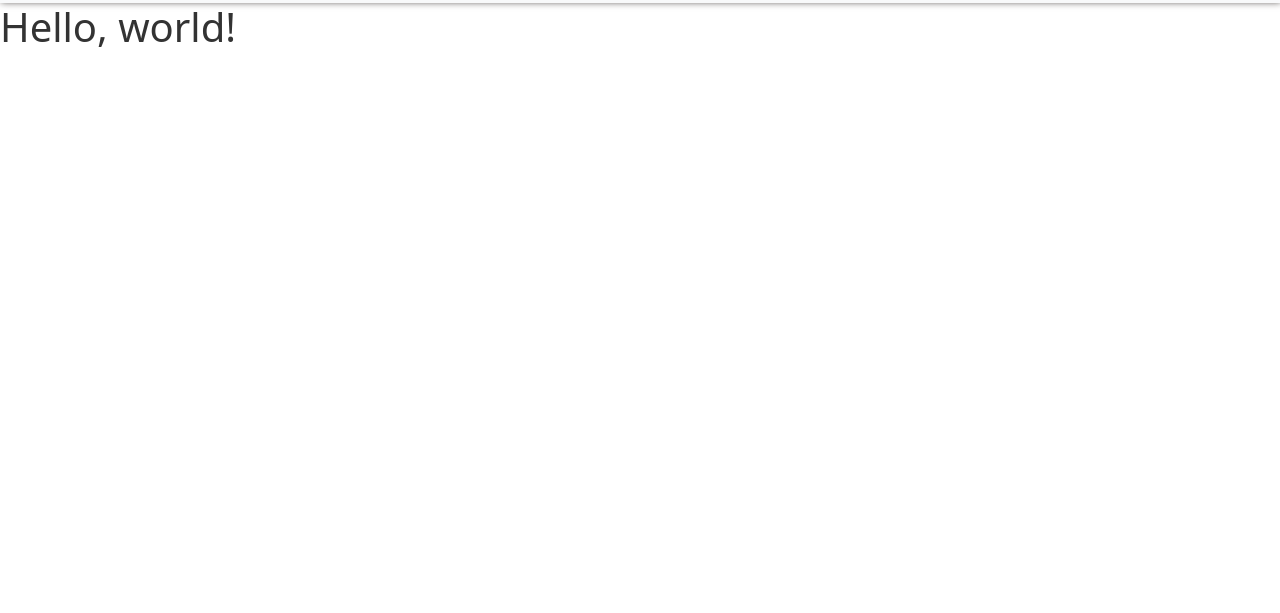
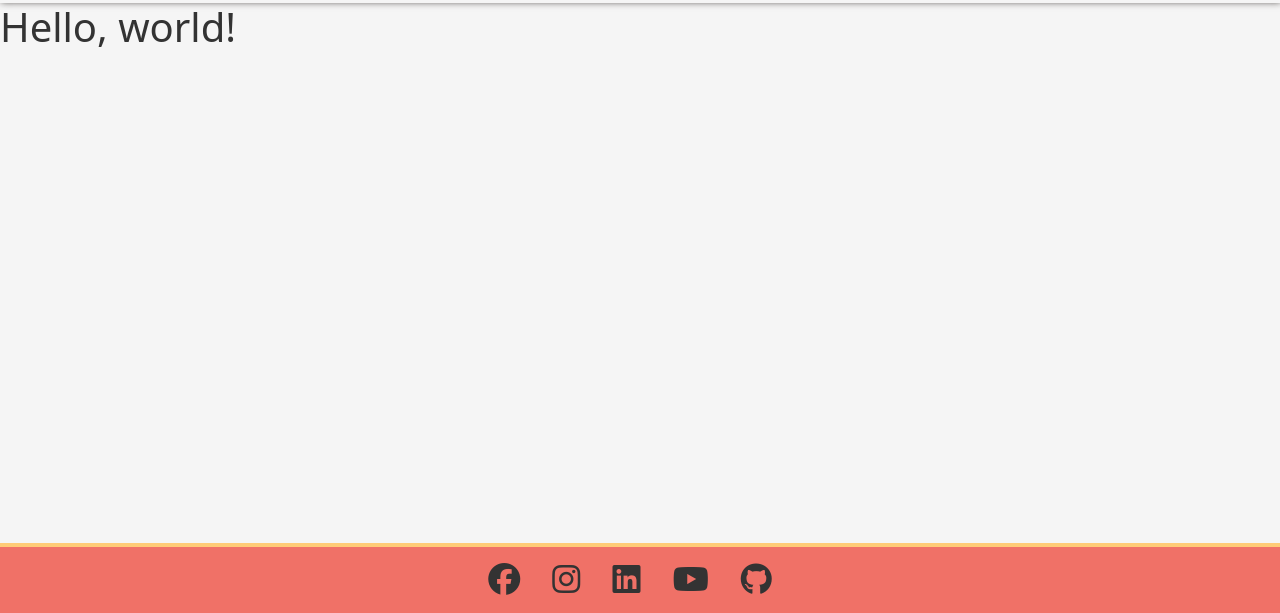
Before and after one commit to g-omarsdottir/helping-hands-happy-hearts, a Django app: page / in a window 1280 px wide. Shown: the part 187-800 px from the top of the page. Run offline with Django 4.2, Linux system fonts and the light colour scheme; some libraries are stand-ins or nearby versions.

Commit message:
Add footer, add styles to footer and base template

```diff
--- a/static/css/base.css
+++ b/static/css/base.css
@@ -1,4 +1,6 @@
 @import url('https://fonts.googleapis.com/css2?family=Montserrat:ital,wght@0,100..900;1,100..900&family=Work+Sans:ital,wght@0,100..900;1,100..900&display=swap');
+
+/* Bootstrap for responsive styles is applied in the respective html template */
 
 /* Root variables for colors and fonts */
 :root {
@@ -50,7 +52,7 @@
     background-color: var(--off-white);
 }
 
-/* Header */
+/* Header -------------------------------------------------------------*/
 .navbar {
     background-color: var(--off-white);
     box-shadow: var(--black-box-shadow);
@@ -66,8 +68,14 @@
     /*flex-shrink: 0;  check */
 }
 
-/* Footer */
+/* Footer -------------------------------------------------------------*/
 footer {
     /* Stick footer to bottom */
     flex-shrink: 0;
+    background-color: var(--coral);
+    border-top: 4px solid var(--yellow);
 }
+
+footer li a {
+    margin-right: 20px;
+}
--- a/templates/base.html
+++ b/templates/base.html
@@ -18,6 +18,11 @@
 <body>
     {% include 'includes/header.html' %}
 
-    <h1>Hello, world!</h1>
+    <main>
+        <h1>Hello, world!</h1>
+    </main>
+    {% include 'includes/footer.html' %}
+<!-- Fontawesome Kit -->
+<script src="https://kit.fontawesome.com/c62380739e.js" crossorigin="anonymous"></script>
 </body>
 </html>
--- /dev/null
+++ b/templates/includes/footer.html
@@ -0,0 +1,32 @@
+{% load static %}
+
+<footer>
+    <!-- Bootstrap styles for footer. Margin is responsive to screensize. Fontawesome icons size applied to icon -->
+    <!-- Check: Padding not working, flex-shrink: 0 for sticky footer in css might be the cause -->
+    <div class="container-fluid d-flex justify-content-center mt-sm-2 mt-md-3">
+        <ul class="list-inline">
+            <li class="list-inline-item">
+                <a href="https://www.facebook.com/" target="_blank" rel="noopener" aria-label="visit our facebook page (opens in a new tab)"><i
+                        class="fa-brands fa-facebook fa-2x"></i></a>
+            </li>
+            <li class="list-inline-item">
+                <a href="https://www.instagram.com/" target="_blank" rel="noopener"
+                    aria-label="visit our instagram page (opens in a new tab)"><i
+                    class="fa-brands fa-instagram fa-2x"></i></a>
+            </li>
+            <li class="list-inline-item">
+                <a href="https://www.linkedin.com/" target="_blank" rel="noopener" aria-label="visit our linkedin page (opens in a new tab)"><i
+                        class="fa-brands fa-linkedin fa-2x"></i></a>
+            </li>
+            <li class="list-inline-item">
+                <a href="#" target="_blank" rel="noopener"
+                    aria-label="visit our youtube channel (opens in a new tab)"><i class="fa-brands fa-youtube fa-2x"></i></a>
+            </li>
+            <li class="list-inline-item">
+                <a href="https://github.com/g-omarsdottir/helping-hands-happy-hearts" target="_blank" rel="noopener"
+                    aria-label="visit the website developer's github page (opens in a new tab)"><i
+                        class="fa-brands fa-github fa-2x"></i></a>
+            </li>
+        </ul>
+    </div>
+</footer>
--- a/templates/includes/header.html
+++ b/templates/includes/header.html
@@ -2,7 +2,7 @@
 
 <header>
     <!-- Navigation bar -->
-    <nav class="navbar navbar-expand-lg bg-light">
+    <nav class="navbar navbar-expand-lg">
         <div class="container-fluid d-flex">
           <!-- Logo -->
           <!-- Bootstrap flex style: p-2 flex-grow-2 pushes navigation bar items with p-2 to the right -->
```
